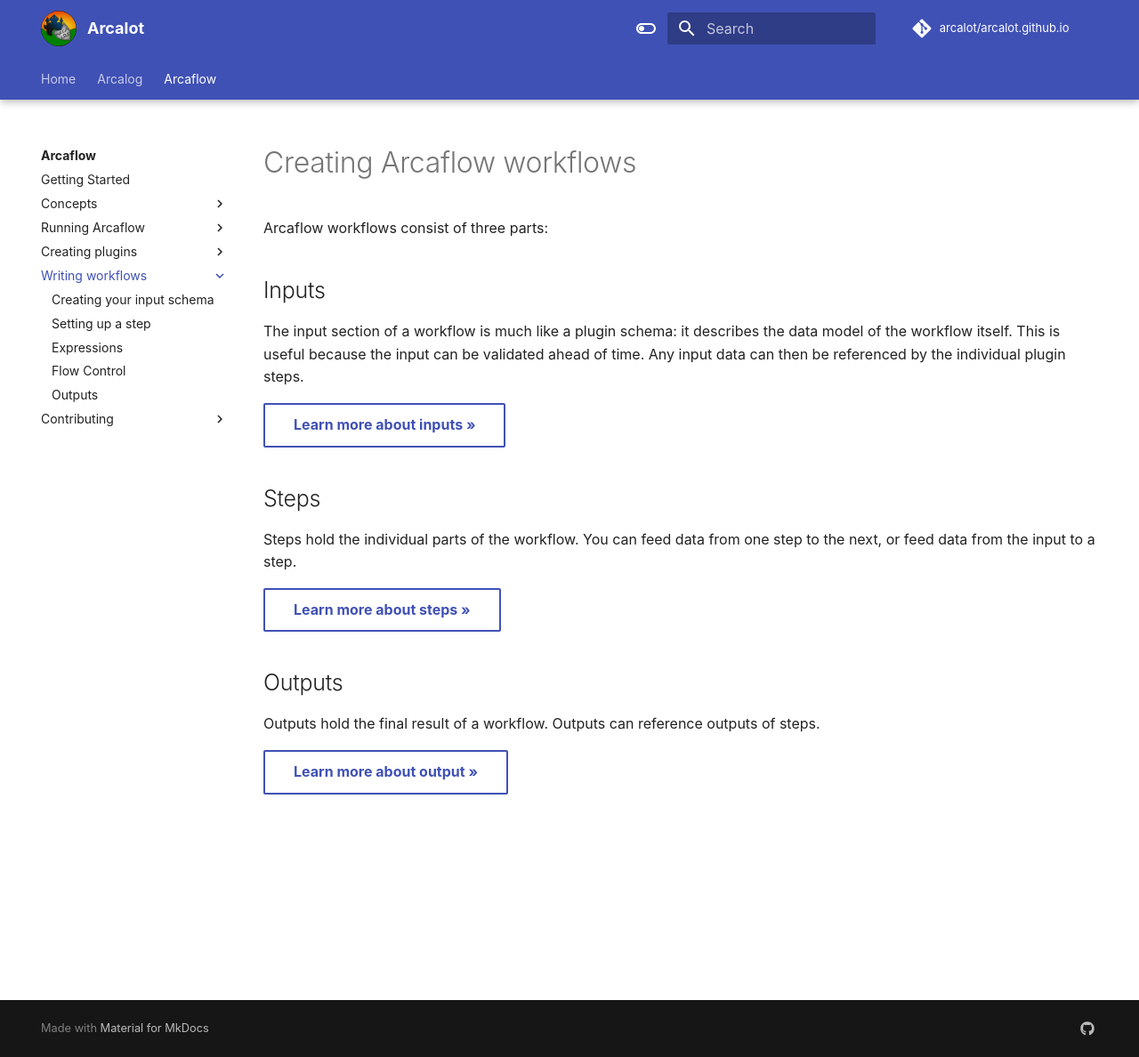
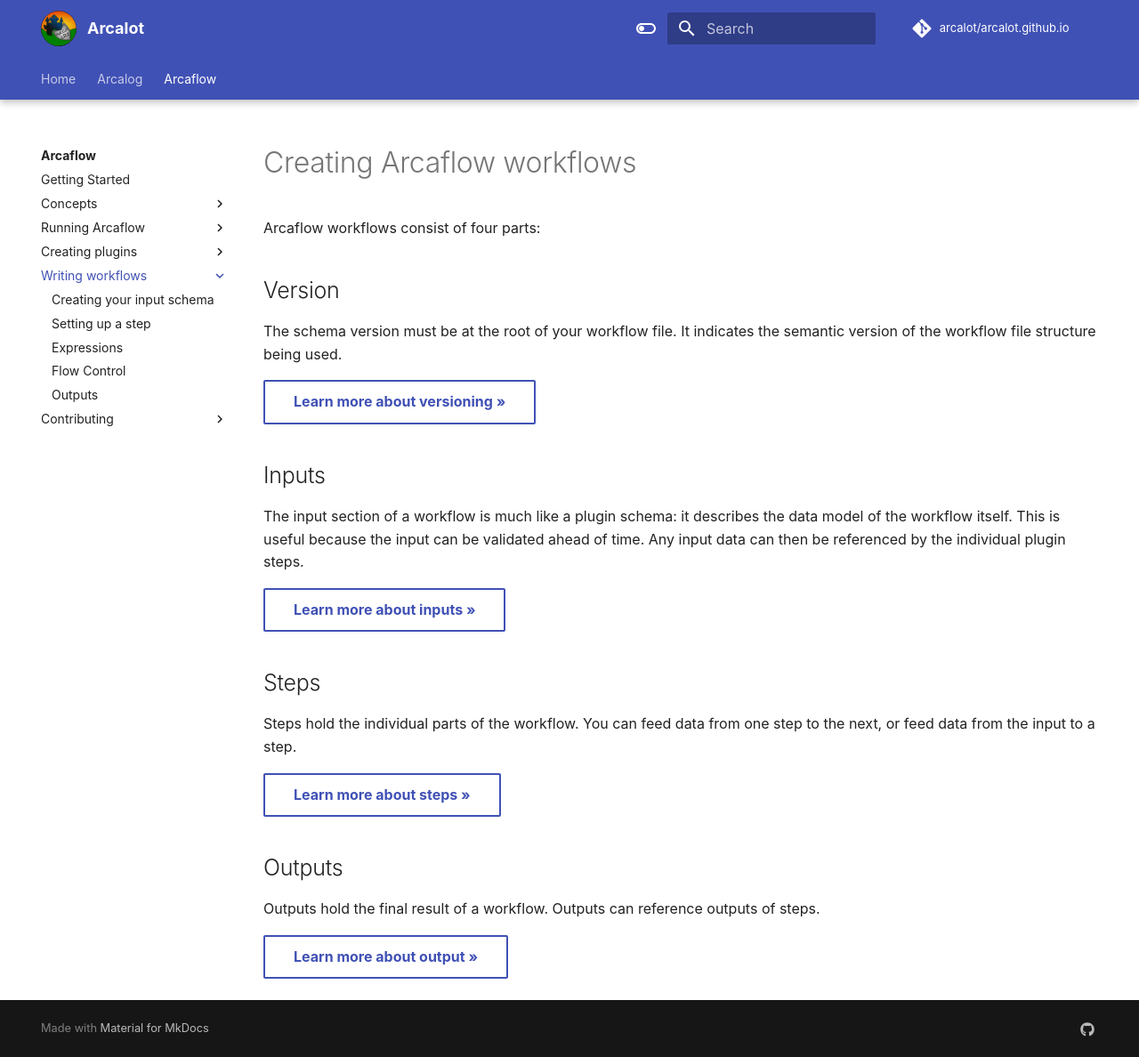
Before and after one commit to arcalot/arcalot.github.io, an MkDocs documentation site: the page built from docs/arcaflow/workflows/index.md, in a window 1280 px wide and 1188 px high. Shown: the whole window at 89% size. Built offline with MkDocs 1.6.1 and Material for MkDocs 9.7.7, drawn with Linux system fonts in a browser that asks for light colours; comment, search, counter and statistics services are not loaded.

Commit message:
fix broken link and add schema versioning info (#70)
* fix broken link and add schema versioning info

* describe changes to upgrade wf file

* refer to type

```diff
--- a/docs/arcaflow/workflows/index.md
+++ b/docs/arcaflow/workflows/index.md
@@ -1,6 +1,13 @@
 # Creating Arcaflow workflows
 
-Arcaflow workflows consist of three parts:
+Arcaflow workflows consist of four parts:
+
+
+<h2>Version</h2>
+
+The schema version must be at the root of your workflow file. It indicates the semantic version of the workflow file structure being used.
+
+[Learn more about versioning &raquo;](versioning.md){ .md-button }
 
 <h2>Inputs</h2>
 
```
Also changed, not shown: docs/arcaflow/workflows/output.md (+1 -1 lines), docs/arcaflow/workflows/versioning.md (added, +57 -0 lines).
